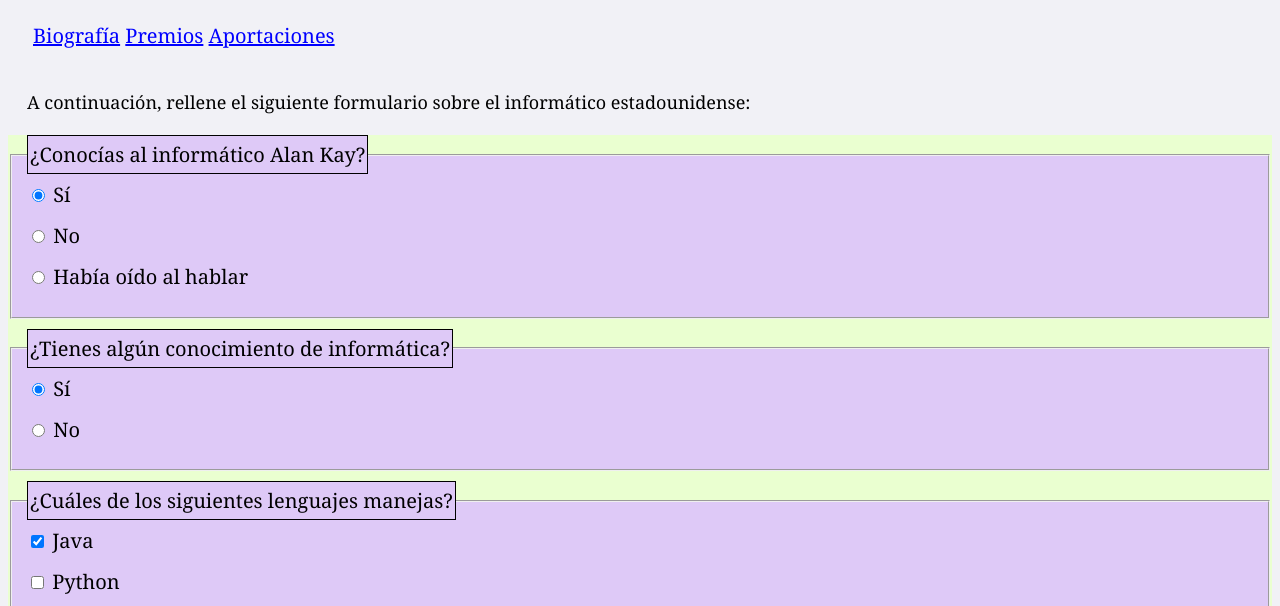
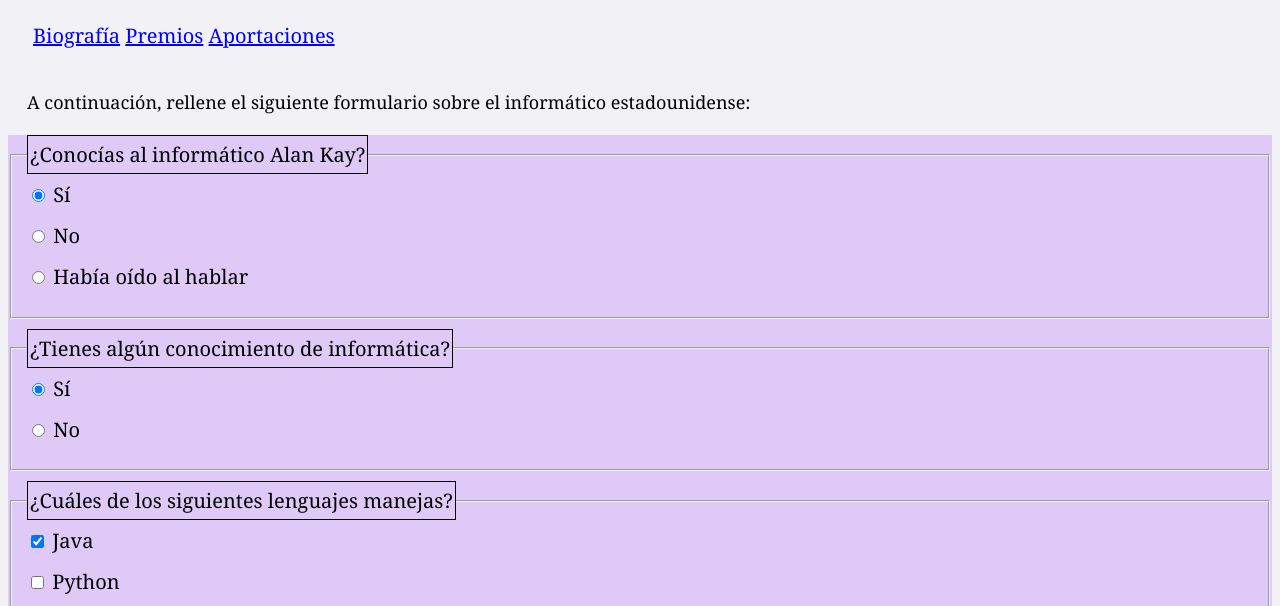
Before and after one commit to uo277516/psew, a plain HTML site: page formulario.html in a window 1280 px wide. Shown: the part 177-783 px from the top of the page. Drawn offline with Linux system fonts and the light colour scheme.

Commit message:
Add files via upload

```diff
--- a/estilo/estilo.css
+++ b/estilo/estilo.css
@@ -126,7 +126,7 @@ body {
    form{
     font-family: Georgia, 'Times New Roman', Times, serif;
     color: #000;
-    background-color: #EAFFD0;
+    background-color: #dec9f7;
     font-size: 20px;
    }
 
```
